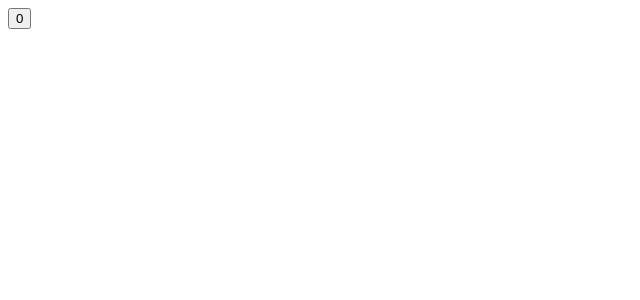
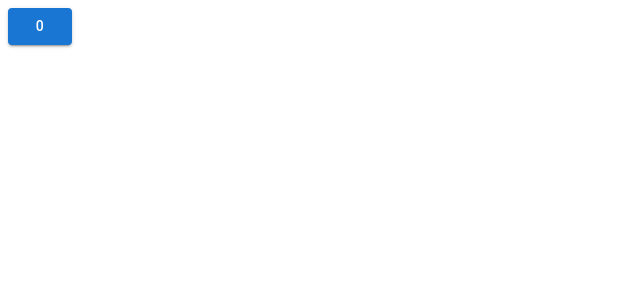
Before and after one commit to daniel-moderiano/interviewproject-danielm, a React (Vite) app in the folder webpage/frontend/: page / in a window 1280 px wide. Shown: the top 300 px of the page, without its empty margins (0-640 px from the left). Built offline with nearby package versions, Linux system fonts and the light colour scheme.

Commit message:
Add Material UI Framework to project
- Install MUI React package
- Convert the Vite template button to use MUI Button component, to ensure everything works as intended

```diff
--- a/webpage/frontend/package.json
+++ b/webpage/frontend/package.json
@@ -10,6 +10,9 @@
     "test": "jest"
   },
   "dependencies": {
+    "@emotion/react": "^11.10.6",
+    "@emotion/styled": "^11.10.6",
+    "@mui/material": "^5.11.12",
     "react": "^18.2.0",
     "react-dom": "^18.2.0"
   },
--- a/webpage/frontend/src/App.tsx
+++ b/webpage/frontend/src/App.tsx
@@ -1,10 +1,17 @@
 import { useState } from "react";
+import Button from "@mui/material/Button";
+
 function App() {
   const [count, setCount] = useState(0);
 
   return (
     <div className="App">
-      <button onClick={() => setCount((count) => count + 1)}>{count}</button>
+      <Button
+        variant="contained"
+        onClick={() => setCount((count) => count + 1)}
+      >
+        {count}
+      </Button>
     </div>
   );
 }
```
Also changed, not shown: 1 other file (tests, documents, lock files or other folders).
